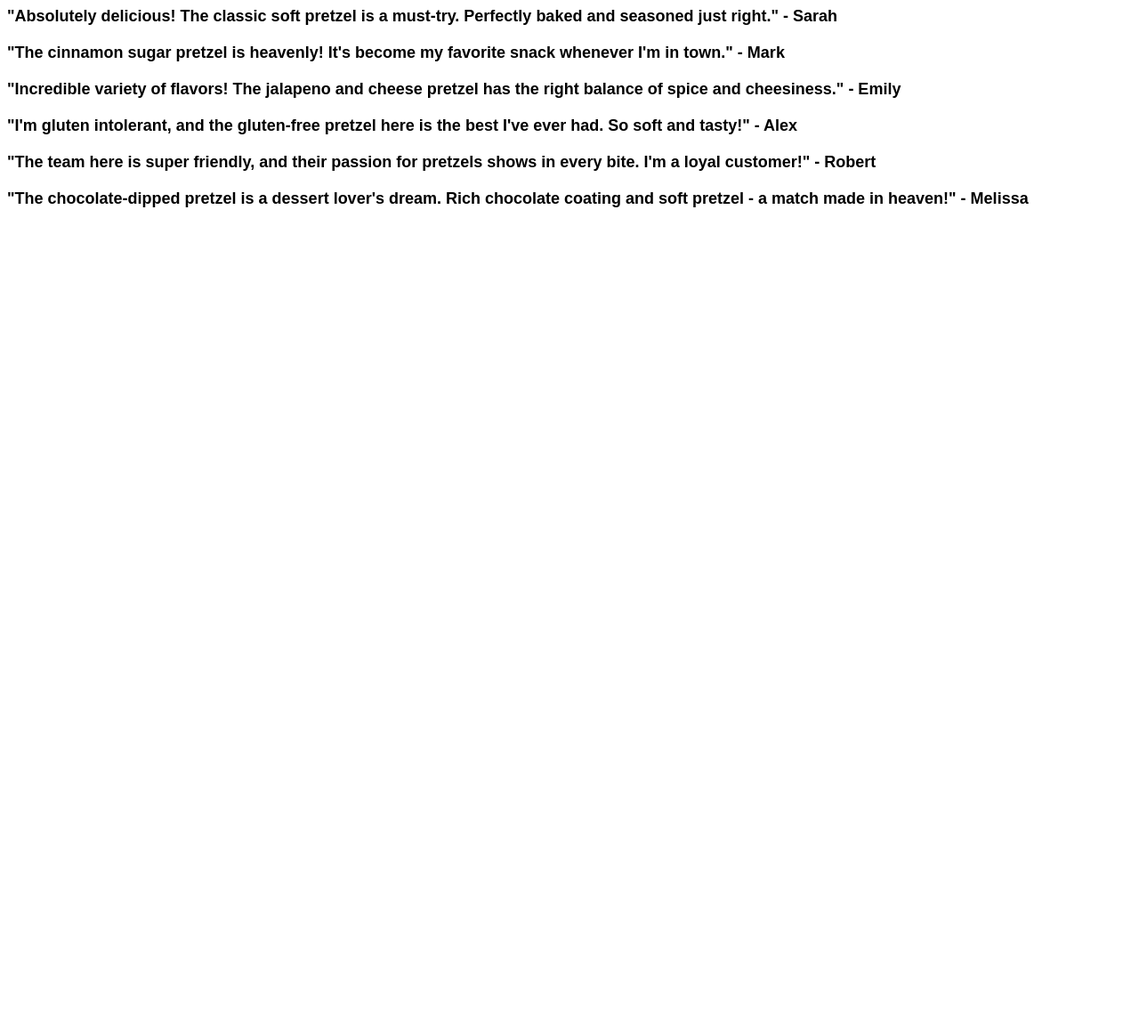
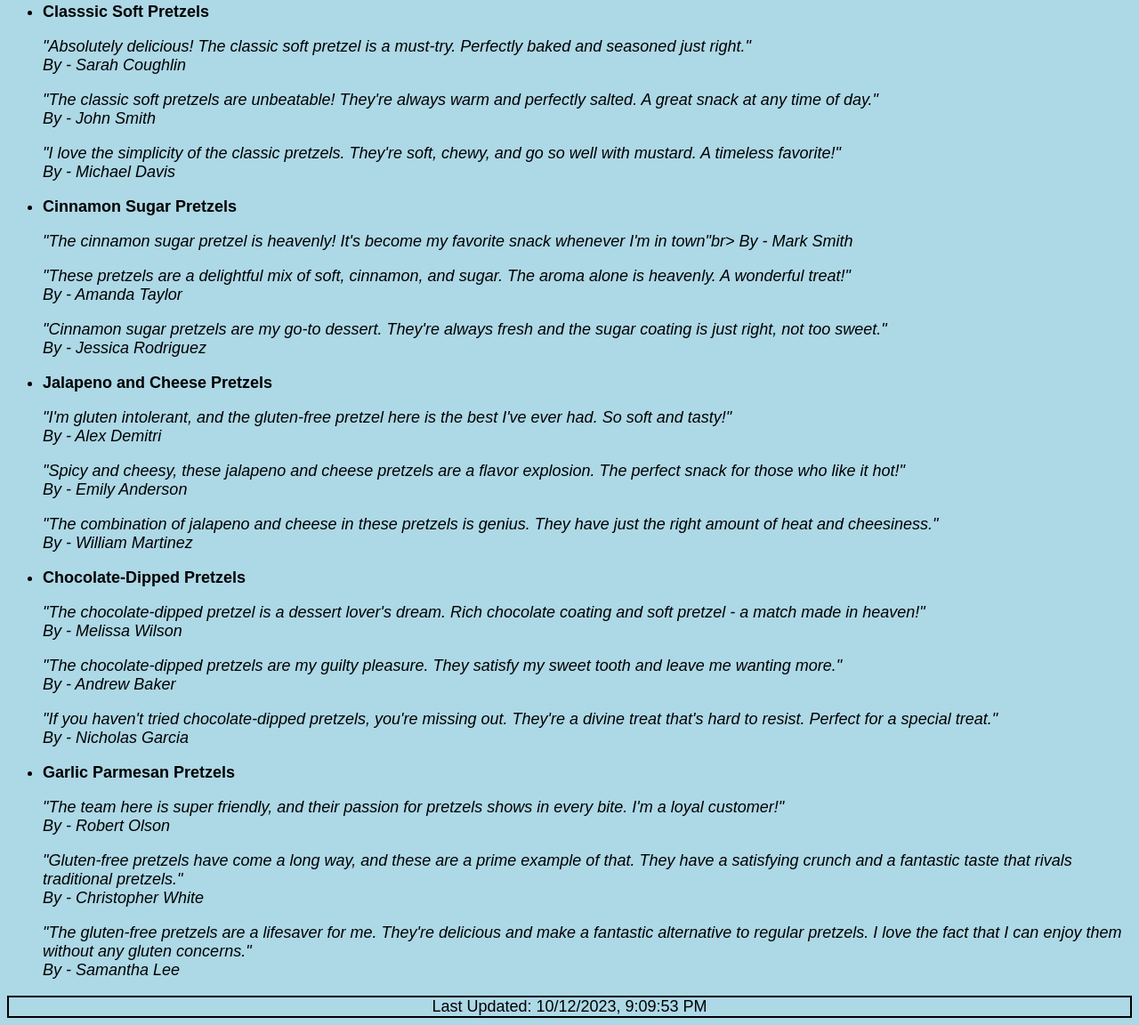
Before and after one commit to qrasnick20/MGMT382Project1, a plain HTML site: page customer.html in a window 1280 px wide. Shown: the part 405-1557 px from the top of the page at 89% size. Before the commit the page ends 800 px from the top, so only its background shows below. Drawn offline with Linux system fonts and the light colour scheme.

Commit message:
customer.html

```diff
--- a/customer.html
+++ b/customer.html
@@ -8,39 +8,85 @@
     <style>
         body {
             font-family: Arial, sans-serif;
+			background-color: #add8e6;
             font-size: 18px;
         }
         .review {
             font-weight: bold;
             margin-bottom: 20px;
         }
+        .centered-header {
+            text-align: center;
+        }
+        .centered-image {
+            display: flex;
+            justify-content: center;
+            align-items: flex-start; /* Change align-items to flex-start for top alignment */
+            height: auto; /* Optional, sets the height to the viewport height for vertical centering */
+        }
+		.outline-box {
+			text-align: center;
+			border: 2px solid; /* Add the desired border properties here */
+			padding: 0px; /* Add padding to provide space between the content and the border */
+			margin: 0px;
     </style>
 </head>
 
 <body>
+    <div class="centered-header">
     <h1>Customer Reviews</h1>
-    <img src="https://media.istockphoto.com/id/1198469951/vector/five-gold-stars-on-black-background.jpg?s=612x612&w=0&k=20&c=AA7Ou9yuUdvAMoie8ZUDvI-B2P_trOeolAoTa1vj3Wo=">
-    <div class="review">
-        <p>"Absolutely delicious! The classic soft pretzel is a must-try. Perfectly baked and seasoned just right." - Sarah</p>
-    </div>
-    <div class="review">
-        <p>"The cinnamon sugar pretzel is heavenly! It's become my favorite snack whenever I'm in town." - Mark</p>
-    </div>
-    <div class="review">
-        <p>"Incredible variety of flavors! The jalapeno and cheese pretzel has the right balance of spice and cheesiness." - Emily</p>
-    </div>
-    <div class="review">
-        <p>"I'm gluten intolerant, and the gluten-free pretzel here is the best I've ever had. So soft and tasty!" - Alex</p>
-    </div>
-    <div class="review">
-        <p>"The team here is super friendly, and their passion for pretzels shows in every bite. I'm a loyal customer!" - Robert</p>
-    </div>
-    <div class="review">
-        <p>"The chocolate-dipped pretzel is a dessert lover's dream. Rich chocolate coating and soft pretzel - a match made in heaven!" - Melissa</p>
     </div>
 
+    <div class="centered-image">
+    <img src="https://media.istockphoto.com/id/1198469951/vector/five-gold-stars-on-black-background.jpg?s=612x612&w=0&k=20&c=AA7Ou9yuUdvAMoie8ZUDvI-B2P_trOeolAoTa1vj3Wo=">
+    </div>
+
+	<ul>
+        <li><strong>Classsic Soft Pretzels</strong></li>
+	<p style="font-style: italic;">"Absolutely delicious! The classic soft pretzel is a must-try. Perfectly baked and seasoned just right."<br> By - Sarah Coughlin </p>
+	<p style="font-style: italic;">"The classic soft pretzels are unbeatable! They're always warm and perfectly salted. A great snack at any time of day." <br> By - John Smith</P>
+	<p style="font-style: italic;">"I love the simplicity of the classic pretzels. They're soft, chewy, and go so well with mustard. A timeless favorite!" <br> By - Michael Davis </p>
+
+
+	<li><strong>Cinnamon Sugar Pretzels</strong></li>
+	<p style="font-style: italic;">"The cinnamon sugar pretzel is heavenly! It's become my favorite snack whenever I'm in town"br>  By - Mark Smith</p>
+	<p style="font-style: italic;">"These pretzels are a delightful mix of soft, cinnamon, and sugar. The aroma alone is heavenly. A wonderful treat!" <br> By - Amanda Taylor</p>
+	<p style="font-style: italic;">"Cinnamon sugar pretzels are my go-to dessert. They're always fresh and the sugar coating is just right, not too sweet." <br> By - Jessica Rodriguez</p>
+
+
+	<li><strong>Jalapeno and Cheese Pretzels</strong></li>
+	<p style="font-style: italic;">"I'm gluten intolerant, and the gluten-free pretzel here is the best I've ever had. So soft and tasty!"<br>  By - Alex Demitri</p>
+    <p style="font-style: italic;">"Spicy and cheesy, these jalapeno and cheese pretzels are a flavor explosion. The perfect snack for those who like it hot!" <br> By - Emily Anderson</p>
+	<p style="font-style: italic;">"The combination of jalapeno and cheese in these pretzels is genius. They have just the right amount of heat and cheesiness." <br> By - William Martinez</p>
+
+
+	<li><strong>Chocolate-Dipped Pretzels</strong></li>
+	<p style="font-style: italic;">"The chocolate-dipped pretzel is a dessert lover's dream. Rich chocolate coating and soft pretzel - a match made in heaven!" <br> By - Melissa Wilson</p>
+	<p style="font-style: italic;">"The chocolate-dipped pretzels are my guilty pleasure. They satisfy my sweet tooth and leave me wanting more." <br> By - Andrew Baker</p>
+	<p style="font-style: italic;">"If you haven't tried chocolate-dipped pretzels, you're missing out. They're a divine treat that's hard to resist. Perfect for a special treat."<br> By - Nicholas Garcia</p>
+
+
+	<li><strong>Garlic Parmesan Pretzels</strong></li>
+	<p style="font-style: italic;">"The team here is super friendly, and their passion for pretzels shows in every bite. I'm a loyal customer!"<br> By - Robert Olson</p>
+	<p style="font-style: italic;">"Gluten-free pretzels have come a long way, and these are a prime example of that. They have a satisfying crunch and a fantastic taste that rivals traditional pretzels." <br> By - Christopher White</p>
+	<p style="font-style: italic;">"The gluten-free pretzels are a lifesaver for me. They're delicious and make a fantastic alternative to regular pretzels. I love the fact that I can enjoy them without any gluten concerns." <br> By - Samantha Lee</p>
+	</ul>
+
+
     <!-- Add more reviews as needed -->
-
+	<div class="outline-box">
+	<div id="last-updated">
+        Last Updated: <span id="update-time"></span>
+    </div>
+	 <script>
+        // JavaScript code to display the last updated time
+        document.addEventListener('DOMContentLoaded', function() {
+            var currentDate = new Date();
+            var formattedDate = currentDate.toLocaleString(); // Adjust the formatting as needed
+            document.getElementById('update-time').textContent = formattedDate;
+        });
+	</script>
+	</div>
 </body>
 
 </html>
```
